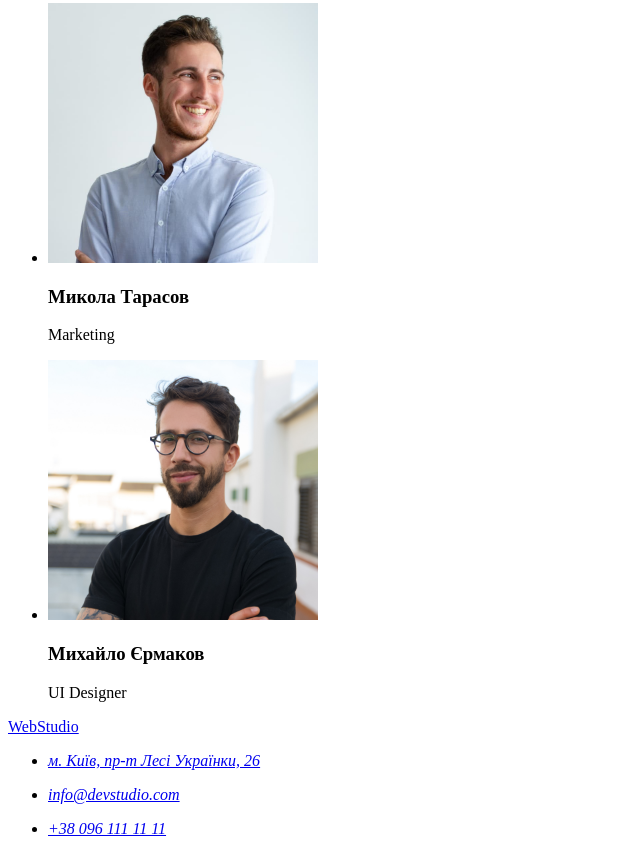
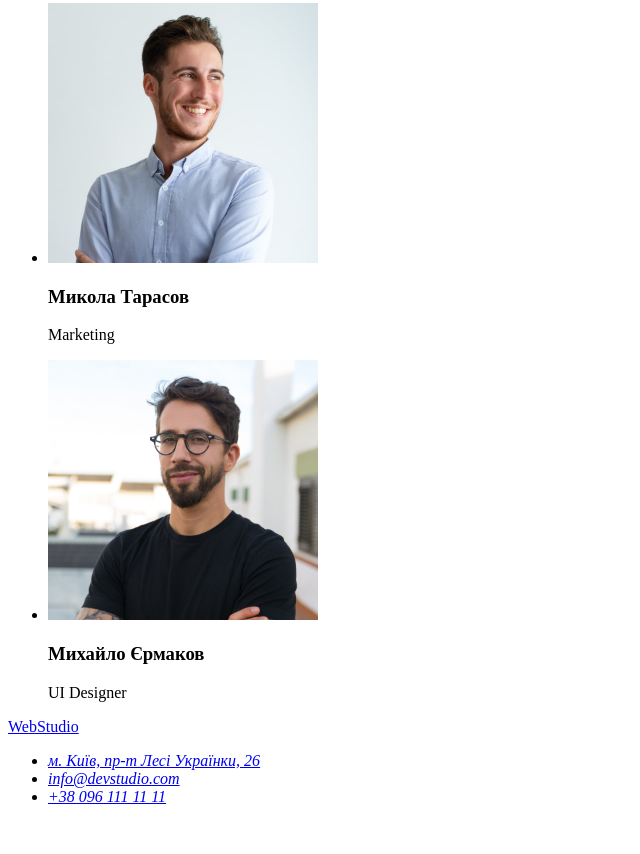
Before and after one commit to arabilona/homework-1, a plain HTML site: page index.html in a window 1280 px wide. Shown: the part 2168-3022 px from the top of the page, without its empty margins (0-640 px from the left). After the commit the page ends 2990 px from the top, so only its background shows below. Drawn offline with Linux system fonts and the light colour scheme.

Commit message:
Видалено зайві теги

```diff
--- a/index.html
+++ b/index.html
@@ -70,11 +70,7 @@
         <h2>Чим ми займаємося</h2>
         <ul>
           <li>
-            <img
-              src="./images/box1.jpg"
-              alt="someome_is_typing"
-              width="294"
-            />
+            <img src="./images/box1.jpg" alt="someome_is_typing" width="294" />
           </li>
           <li>
             <img
@@ -123,17 +119,18 @@
       <address>
         <ul>
           <li>
-            <a href="https://goo.gl/maps/CPtrU1FHBa2aNyZL9" target="_blank" rel="noopener noreferrer nofollow">м. Київ, пр-т Лесі Українки, 26</a>
+            <a
+              href="https://goo.gl/maps/CPtrU1FHBa2aNyZL9"
+              target="_blank"
+              rel="noopener noreferrer nofollow"
+              >м. Київ, пр-т Лесі Українки, 26</a
+            >
           </li>
           <li>
-            <p>
-              <a href="mailto:info@devstudio.com">info@devstudio.com</a>
-            </p>
+            <a href="mailto:info@devstudio.com">info@devstudio.com</a>
           </li>
           <li>
-            <p>
-              <a href="tel:+380961111111">+38 096 111 11 11</a>
-            </p>
+            <a href="tel:+380961111111">+38 096 111 11 11</a>
           </li>
         </ul>
       </address>
```
